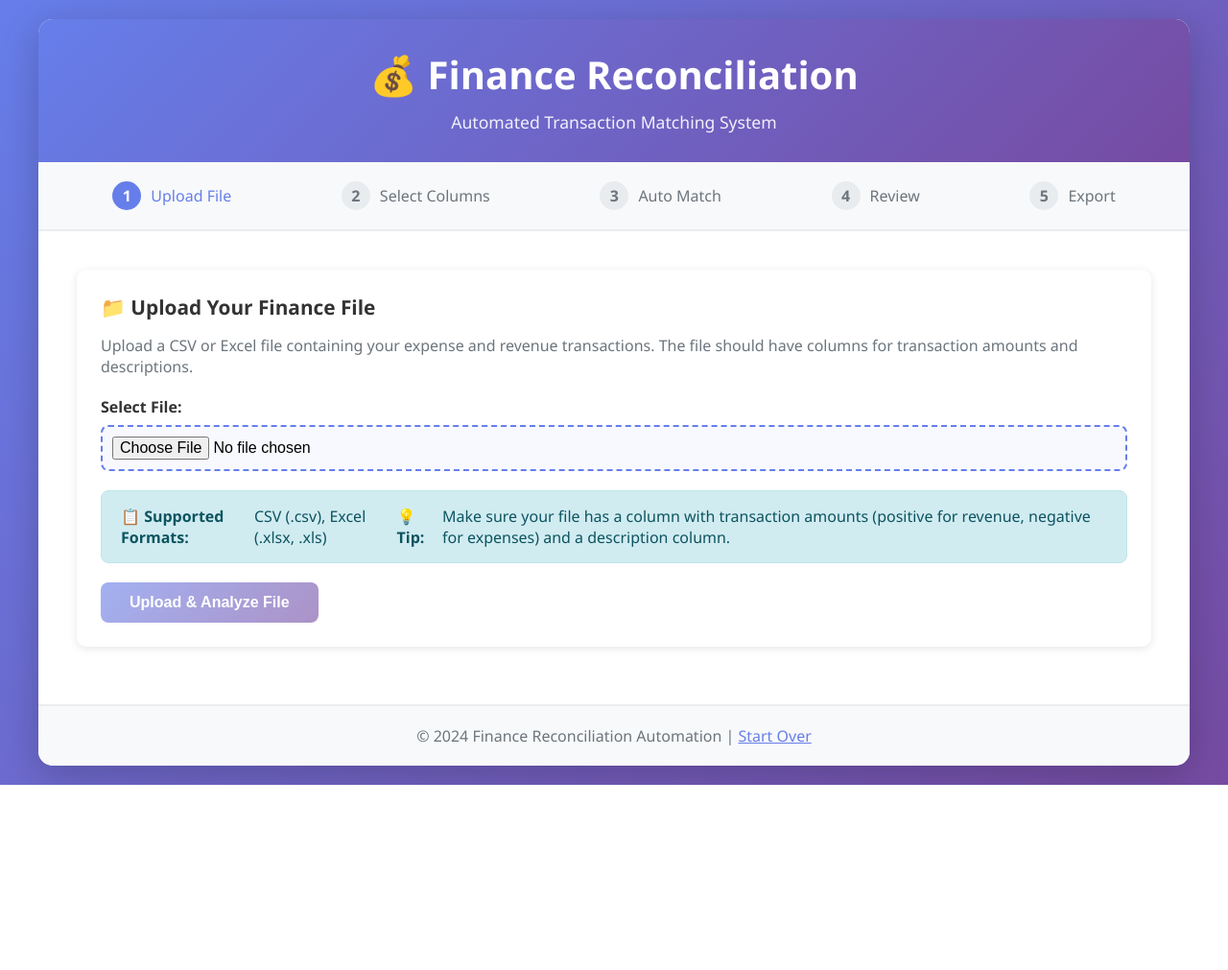
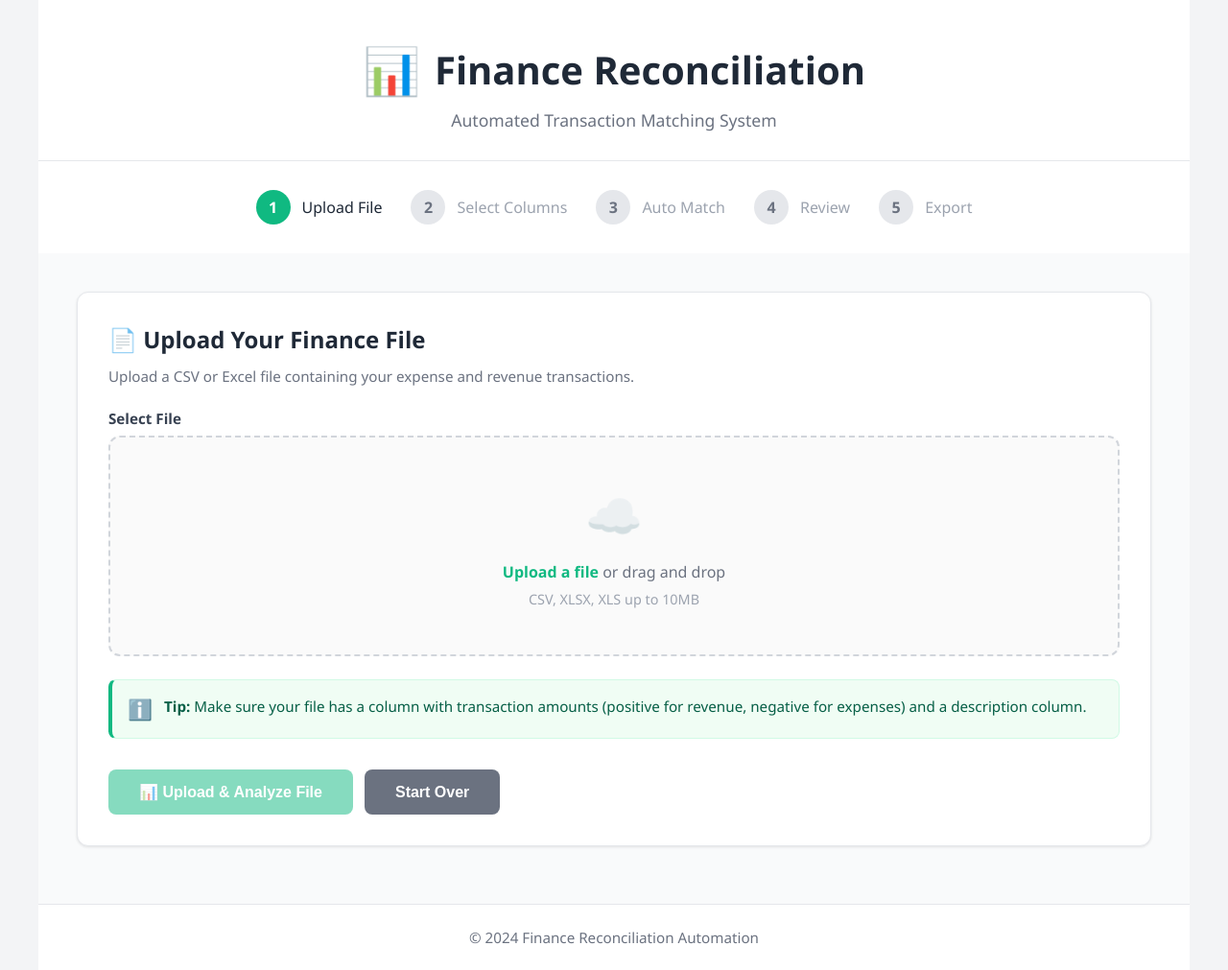
Before and after one commit to adrisyukran/AM-finance-recon, a Flask app: page / in a window 1280 px wide. Shown: the whole page at 96% size. Before the commit the page ends 818 px from the top, so only its background shows below. Run offline with Flask 3, Linux system fonts and the light colour scheme.

Commit message:
minor change ui design

```diff
--- a/templates/base.html
+++ b/templates/base.html
@@ -14,138 +14,169 @@
 
         body {
             font-family: 'Segoe UI', Tahoma, Geneva, Verdana, sans-serif;
-            background: linear-gradient(135deg, #667eea 0%, #764ba2 100%);
+            background: #f3f4f6;
             min-height: 100vh;
-            padding: 20px;
+            padding: 0;
         }
 
         .container {
             max-width: 1200px;
             margin: 0 auto;
             background: white;
-            border-radius: 15px;
-            box-shadow: 0 10px 40px rgba(0, 0, 0, 0.2);
-            overflow: hidden;
         }
 
         .header {
-            background: linear-gradient(135deg, #667eea 0%, #764ba2 100%);
-            color: white;
-            padding: 30px;
+            background: white;
+            color: #1f2937;
+            padding: 40px 30px 30px;
             text-align: center;
+            border-bottom: 1px solid #e5e7eb;
+        }
+
+        .header-icon {
+            width: 50px;
+            height: 50px;
+            margin: 0 auto 15px;
         }
 
         .header h1 {
             font-size: 2.5em;
-            margin-bottom: 10px;
+            margin-bottom: 8px;
+            color: #1f2937;
+            font-weight: 700;
+            display: flex;
+            align-items: center;
+            justify-content: center;
+            gap: 15px;
+        }
+
+        .header-icon-inline {
+            color: #10b981;
+            font-size: 1.2em;
         }
 
         .header p {
             font-size: 1.1em;
-            opacity: 0.9;
+            color: #6b7280;
+            font-weight: 400;
         }
 
         .nav-steps {
             display: flex;
-            justify-content: space-around;
-            background: #f8f9fa;
-            padding: 20px;
-            border-bottom: 2px solid #e9ecef;
+            justify-content: center;
+            align-items: center;
+            background: white;
+            padding: 30px 20px;
+            gap: 30px;
+            flex-wrap: wrap;
         }
 
         .step {
             display: flex;
             align-items: center;
-            gap: 10px;
-            color: #6c757d;
+            gap: 12px;
+            color: #9ca3af;
             font-weight: 500;
+            font-size: 1em;
         }
 
         .step-number {
-            width: 30px;
-            height: 30px;
+            width: 36px;
+            height: 36px;
             border-radius: 50%;
-            background: #e9ecef;
+            background: #e5e7eb;
             display: flex;
             align-items: center;
             justify-content: center;
-            font-weight: bold;
+            font-weight: 600;
+            font-size: 1em;
+            color: #6b7280;
         }
 
         .step.active {
-            color: #667eea;
+            color: #1f2937;
         }
 
         .step.active .step-number {
-            background: #667eea;
+            background: #10b981;
             color: white;
         }
 
         .step.completed {
-            color: #28a745;
+            color: #10b981;
         }
 
         .step.completed .step-number {
-            background: #28a745;
+            background: #10b981;
             color: white;
         }
 
         .content {
             padding: 40px;
+            background: #f9fafb;
+            min-height: 500px;
         }
 
         .btn {
-            padding: 12px 30px;
+            padding: 14px 32px;
             border: none;
             border-radius: 8px;
             font-size: 16px;
             font-weight: 600;
             cursor: pointer;
-            transition: all 0.3s ease;
+            transition: all 0.2s ease;
             text-decoration: none;
-            display: inline-block;
+            display: inline-flex;
+            align-items: center;
+            gap: 8px;
         }
 
         .btn-primary {
-            background: linear-gradient(135deg, #667eea 0%, #764ba2 100%);
+            background: #10b981;
             color: white;
         }
 
         .btn-primary:hover {
-            transform: translateY(-2px);
-            box-shadow: 0 5px 15px rgba(102, 126, 234, 0.4);
+            background: #059669;
+            transform: translateY(-1px);
+            box-shadow: 0 4px 12px rgba(16, 185, 129, 0.3);
         }
 
         .btn-secondary {
-            background: #6c757d;
+            background: #6b7280;
             color: white;
         }
 
         .btn-secondary:hover {
-            background: #5a6268;
+            background: #4b5563;
         }
 
         .btn-success {
-            background: #28a745;
+            background: #10b981;
             color: white;
         }
 
         .btn-success:hover {
-            background: #218838;
+            background: #059669;
         }
 
         .btn-danger {
-            background: #dc3545;
+            background: #ef4444;
             color: white;
         }
 
         .btn-danger:hover {
-            background: #c82333;
+            background: #dc2626;
         }
 
         .btn:disabled {
-            opacity: 0.6;
+            opacity: 0.5;
             cursor: not-allowed;
+        }
+
+        .btn:disabled:hover {
+            transform: none;
+            box-shadow: none;
         }
 
         .alert {
@@ -158,27 +189,27 @@
         }
 
         .alert-success {
-            background: #d4edda;
-            color: #155724;
-            border: 1px solid #c3e6cb;
+            background: #d1fae5;
+            color: #065f46;
+            border: 1px solid #a7f3d0;
         }
 
         .alert-error {
-            background: #f8d7da;
-            color: #721c24;
-            border: 1px solid #f5c6cb;
+            background: #fee2e2;
+            color: #991b1b;
+            border: 1px solid #fecaca;
         }
 
         .alert-info {
-            background: #d1ecf1;
-            color: #0c5460;
-            border: 1px solid #bee5eb;
+            background: #dbeafe;
+            color: #1e40af;
+            border: 1px solid #bfdbfe;
         }
 
         .alert-warning {
-            background: #fff3cd;
-            color: #856404;
-            border: 1px solid #ffeaa7;
+            background: #fef3c7;
+            color: #92400e;
+            border: 1px solid #fde68a;
         }
 
         .loading {
@@ -192,8 +223,8 @@
         }
 
         .spinner {
-            border: 4px solid #f3f3f3;
-            border-top: 4px solid #667eea;
+            border: 4px solid #e5e7eb;
+            border-top: 4px solid #10b981;
             border-radius: 50%;
             width: 40px;
             height: 40px;
@@ -208,42 +239,49 @@
 
         .card {
             background: white;
-            border-radius: 10px;
-            padding: 25px;
+            border-radius: 12px;
+            padding: 32px;
             margin-bottom: 20px;
-            box-shadow: 0 2px 10px rgba(0, 0, 0, 0.1);
+            box-shadow: 0 1px 3px rgba(0, 0, 0, 0.1);
+            border: 1px solid #e5e7eb;
         }
 
         .card-header {
-            font-size: 1.3em;
+            font-size: 1.5em;
             font-weight: 600;
-            margin-bottom: 15px;
-            color: #333;
+            margin-bottom: 12px;
+            color: #1f2937;
+            display: flex;
+            align-items: center;
+            gap: 10px;
         }
 
         .form-group {
-            margin-bottom: 20px;
+            margin-bottom: 24px;
         }
 
         .form-label {
             display: block;
             margin-bottom: 8px;
             font-weight: 600;
-            color: #333;
+            color: #374151;
+            font-size: 0.95em;
         }
 
         .form-control {
             width: 100%;
             padding: 12px;
-            border: 2px solid #e9ecef;
+            border: 2px solid #e5e7eb;
             border-radius: 8px;
             font-size: 16px;
-            transition: border-color 0.3s ease;
+            transition: all 0.2s ease;
+            background: white;
         }
 
         .form-control:focus {
             outline: none;
-            border-color: #667eea;
+            border-color: #10b981;
+            box-shadow: 0 0 0 3px rgba(16, 185, 129, 0.1);
         }
 
         select.form-control {
@@ -251,17 +289,29 @@
         }
 
         .footer {
-            background: #f8f9fa;
-            padding: 20px;
+            background: white;
+            padding: 24px;
             text-align: center;
-            color: #6c757d;
-            border-top: 2px solid #e9ecef;
+            color: #6b7280;
+            border-top: 1px solid #e5e7eb;
+            font-size: 0.95em;
+        }
+
+        .footer a {
+            color: #10b981;
+            text-decoration: none;
+            font-weight: 500;
+        }
+
+        .footer a:hover {
+            color: #059669;
+            text-decoration: underline;
         }
 
         .progress-bar {
             width: 100%;
             height: 30px;
-            background: #e9ecef;
+            background: #e5e7eb;
             border-radius: 15px;
             overflow: hidden;
             margin-bottom: 10px;
@@ -269,7 +319,7 @@
 
         .progress-fill {
             height: 100%;
-            background: linear-gradient(90deg, #667eea 0%, #764ba2 100%);
+            background: #10b981;
             transition: width 0.5s ease;
             display: flex;
             align-items: center;
@@ -286,11 +336,12 @@
         }
 
         .stat-card {
-            background: linear-gradient(135deg, #667eea 0%, #764ba2 100%);
+            background: linear-gradient(135deg, #10b981 0%, #059669 100%);
             color: white;
-            padding: 20px;
-            border-radius: 10px;
+            padding: 24px;
+            border-radius: 12px;
             text-align: center;
+            box-shadow: 0 4px 12px rgba(16, 185, 129, 0.2);
         }
 
         .stat-value {
@@ -301,13 +352,14 @@
 
         .stat-label {
             font-size: 0.9em;
-            opacity: 0.9;
+            opacity: 0.95;
         }
 
         @media (max-width: 768px) {
             .nav-steps {
                 flex-direction: column;
                 gap: 15px;
+                padding: 20px;
             }
 
             .header h1 {
@@ -315,6 +367,10 @@
             }
 
             .content {
+                padding: 20px;
+            }
+
+            .card {
                 padding: 20px;
             }
 
@@ -329,7 +385,10 @@
 <body>
     <div class="container">
         <div class="header">
-            <h1>💰 Finance Reconciliation</h1>
+            <h1>
+                <span class="header-icon-inline">📊</span>
+                Finance Reconciliation
+            </h1>
             <p>Automated Transaction Matching System</p>
         </div>
 
@@ -363,7 +422,7 @@
         </div>
 
         <div class="footer">
-            <p>&copy; 2024 Finance Reconciliation Automation | <a href="/reset" style="color: #667eea;">Start Over</a></p>
+            <p>&copy; 2024 Finance Reconciliation Automation</p>
         </div>
     </div>
 
--- a/templates/index.html
+++ b/templates/index.html
@@ -31,31 +31,43 @@
 <div id="upload-section">
     <div class="card">
         <div class="card-header">
-            📁 Upload Your Finance File
+            📄 Upload Your Finance File
         </div>
-        <p style="color: #6c757d; margin-bottom: 20px;">
+        <p style="color: #6b7280; margin-bottom: 24px; font-size: 0.95em;">
             Upload a CSV or Excel file containing your expense and revenue transactions.
-            The file should have columns for transaction amounts and descriptions.
         </p>
 
         <div class="form-group">
-            <label class="form-label">Select File:</label>
-            <input type="file" id="fileInput" accept=".csv,.xlsx,.xls" class="form-control"
-                   style="padding: 10px; cursor: pointer;">
+            <label class="form-label">Select File</label>
+            <div class="upload-zone" id="uploadZone">
+                <div class="upload-icon">☁️</div>
+                <div class="upload-text">
+                    <span class="upload-link">Upload a file</span> or drag and drop
+                </div>
+                <div class="upload-hint">CSV, XLSX, XLS up to 10MB</div>
+                <input type="file" id="fileInput" accept=".csv,.xlsx,.xls" style="display: none;">
+            </div>
         </div>
 
-        <div class="alert alert-info">
-            <strong>📋 Supported Formats:</strong> CSV (.csv), Excel (.xlsx, .xls)<br>
-            <strong>💡 Tip:</strong> Make sure your file has a column with transaction amounts (positive for revenue, negative for expenses) and a description column.
+        <div class="info-box">
+            <div class="info-icon">ℹ️</div>
+            <div class="info-content">
+                <strong>Tip:</strong> Make sure your file has a column with transaction amounts (positive for revenue, negative for expenses) and a description column.
+            </div>
         </div>
 
-        <button id="uploadBtn" class="btn btn-primary" onclick="uploadFile()" disabled>
-            Upload & Analyze File
-        </button>
+        <div style="display: flex; gap: 12px; margin-top: 32px;">
+            <button id="uploadBtn" class="btn btn-primary" onclick="uploadFile()" disabled>
+                📊 Upload & Analyze File
+            </button>
+            <button class="btn btn-secondary" onclick="location.reload()">
+                Start Over
+            </button>
+        </div>
 
         <div id="uploadLoading" class="loading">
             <div class="spinner"></div>
-            <p style="margin-top: 15px;">Uploading and analyzing file...</p>
+            <p style="margin-top: 15px; color: #6b7280;">Uploading and analyzing file...</p>
         </div>
     </div>
 </div>
@@ -65,13 +77,13 @@
         <div class="card-header">
             🔧 Select Columns for Matching
         </div>
-        <p style="color: #6c757d; margin-bottom: 20px;">
+        <p style="color: #6b7280; margin-bottom: 24px; font-size: 0.95em;">
             Select the columns that will be used for entity matching and balance calculation.
         </p>
 
-        <div id="fileInfo" style="background: #f8f9fa; padding: 15px; border-radius: 8px; margin-bottom: 20px;">
-            <strong>File:</strong> <span id="fileName"></span><br>
-            <strong>Total Columns:</strong> <span id="columnCount"></span>
+        <div id="fileInfo" style="background: #f9fafb; padding: 16px; border-radius: 8px; margin-bottom: 24px; border: 1px solid #e5e7eb;">
+            <strong style="color: #1f2937;">File:</strong> <span id="fileName" style="color: #6b7280;"></span><br>
+            <strong style="color: #1f2937;">Total Columns:</strong> <span id="columnCount" style="color: #6b7280;"></span>
         </div>
 
         <div class="form-group">
@@ -79,7 +91,7 @@
             <select id="amountColumn" class="form-control">
                 <option value="">-- Select Amount Column --</option>
             </select>
-            <small style="color: #6c757d; display: block; margin-top: 5px;">
+            <small style="color: #6b7280; display: block; margin-top: 8px; font-size: 0.9em;">
                 Column containing transaction amounts (negative for expenses, positive for revenue)
             </small>
         </div>
@@ -89,14 +101,14 @@
             <select id="descriptionColumn" class="form-control">
                 <option value="">-- Select Description Column --</option>
             </select>
-            <small style="color: #6c757d; display: block; margin-top: 5px;">
+            <small style="color: #6b7280; display: block; margin-top: 8px; font-size: 0.9em;">
                 Column containing transaction descriptions for entity matching
             </small>
         </div>
 
-        <div style="display: flex; gap: 10px; margin-top: 30px;">
+        <div style="display: flex; gap: 12px; margin-top: 32px;">
             <button class="btn btn-primary" onclick="startMatching()">
-                Start Matching Process
+                ▶️ Start Matching Process
             </button>
             <button class="btn btn-secondary" onclick="location.reload()">
                 Upload Different File
@@ -105,37 +117,146 @@
 
         <div id="columnLoading" class="loading">
             <div class="spinner"></div>
-            <p style="margin-top: 15px;">Processing transactions...</p>
+            <p style="margin-top: 15px; color: #6b7280;">Processing transactions...</p>
         </div>
     </div>
 </div>
 
 <style>
-    #fileInput {
-        border: 2px dashed #667eea;
-        background: #f8f9ff;
+    .upload-zone {
+        border: 2px dashed #d1d5db;
+        border-radius: 12px;
+        padding: 48px 24px;
+        text-align: center;
+        background: #fafafa;
+        cursor: pointer;
+        transition: all 0.2s ease;
+    }
+
+    .upload-zone:hover {
+        border-color: #10b981;
+        background: #f0fdf4;
+    }
+
+    .upload-zone.dragover {
+        border-color: #10b981;
+        background: #f0fdf4;
+        transform: scale(1.01);
+    }
+
+    .upload-icon {
+        font-size: 3em;
+        margin-bottom: 16px;
+        opacity: 0.6;
+    }
+
+    .upload-text {
+        font-size: 1em;
+        color: #6b7280;
+        margin-bottom: 8px;
+    }
+
+    .upload-link {
+        color: #10b981;
+        font-weight: 600;
         cursor: pointer;
     }
 
-    #fileInput:hover {
-        background: #f0f2ff;
-        border-color: #5568d3;
+    .upload-link:hover {
+        color: #059669;
+        text-decoration: underline;
     }
 
-    .form-group small {
+    .upload-hint {
         font-size: 0.9em;
+        color: #9ca3af;
+    }
+
+    .info-box {
+        display: flex;
+        gap: 12px;
+        padding: 16px;
+        background: #f0fdf4;
+        border: 1px solid #d1fae5;
+        border-left: 4px solid #10b981;
+        border-radius: 8px;
+        margin-top: 24px;
+    }
+
+    .info-icon {
+        font-size: 1.3em;
+        flex-shrink: 0;
+    }
+
+    .info-content {
+        color: #065f46;
+        font-size: 0.95em;
+        line-height: 1.5;
+    }
+
+    .info-content strong {
+        font-weight: 600;
     }
 </style>
 
 <script>
-    // Enable upload button when file is selected
-    document.getElementById('fileInput').addEventListener('change', function(e) {
-        const uploadBtn = document.getElementById('uploadBtn');
-        uploadBtn.disabled = !e.target.files.length;
+    // Get elements
+    const fileInput = document.getElementById('fileInput');
+    const uploadZone = document.getElementById('uploadZone');
+    const uploadBtn = document.getElementById('uploadBtn');
+
+    // Click to upload
+    uploadZone.addEventListener('click', () => {
+        fileInput.click();
+    });
+
+    // File input change
+    fileInput.addEventListener('change', function(e) {
+        if (e.target.files.length > 0) {
+            uploadBtn.disabled = false;
+            const fileName = e.target.files[0].name;
+            uploadZone.querySelector('.upload-text').innerHTML =
+                `<span class="upload-link">${fileName}</span> selected`;
+        }
+    });
+
+    // Drag and drop handlers
+    ['dragenter', 'dragover', 'dragleave', 'drop'].forEach(eventName => {
+        uploadZone.addEventListener(eventName, preventDefaults, false);
+        document.body.addEventListener(eventName, preventDefaults, false);
+    });
+
+    function preventDefaults(e) {
+        e.preventDefault();
+        e.stopPropagation();
+    }
+
+    ['dragenter', 'dragover'].forEach(eventName => {
+        uploadZone.addEventListener(eventName, () => {
+            uploadZone.classList.add('dragover');
+        });
+    });
+
+    ['dragleave', 'drop'].forEach(eventName => {
+        uploadZone.addEventListener(eventName, () => {
+            uploadZone.classList.remove('dragover');
+        });
+    });
+
+    uploadZone.addEventListener('drop', (e) => {
+        const dt = e.dataTransfer;
+        const files = dt.files;
+
+        if (files.length > 0) {
+            fileInput.files = files;
+            uploadBtn.disabled = false;
+            const fileName = files[0].name;
+            uploadZone.querySelector('.upload-text').innerHTML =
+                `<span class="upload-link">${fileName}</span> selected`;
+        }
     });
 
     async function uploadFile() {
-        const fileInput = document.getElementById('fileInput');
         const file = fileInput.files[0];
 
         if (!file) {
@@ -145,7 +266,7 @@
 
         // Show loading
         showLoading('uploadLoading');
-        document.getElementById('uploadBtn').disabled = true;
+        uploadBtn.disabled = true;
 
         // Create form data
         const formData = new FormData();
@@ -179,11 +300,11 @@
                 showAlert(data.message, 'success');
             } else {
                 showAlert(data.message, 'error');
-                document.getElementById('uploadBtn').disabled = false;
+                uploadBtn.disabled = false;
             }
         } catch (error) {
             showAlert('Error uploading file: ' + error.message, 'error');
-            document.getElementById('uploadBtn').disabled = false;
+            uploadBtn.disabled = false;
         } finally {
             hideLoading('uploadLoading');
         }
@@ -282,40 +403,5 @@
             hideLoading('columnLoading');
         }
     }
-
-    // Handle drag and drop for file input
-    const fileInput = document.getElementById('fileInput');
-    const uploadSection = document.getElementById('upload-section');
-
-    ['dragenter', 'dragover', 'dragleave', 'drop'].forEach(eventName => {
-        uploadSection.addEventListener(eventName, preventDefaults, false);
-    });
-
-    function preventDefaults(e) {
-        e.preventDefault();
-        e.stopPropagation();
-    }
-
-    ['dragenter', 'dragover'].forEach(eventName => {
-        uploadSection.addEventListener(eventName, () => {
-            uploadSection.style.opacity = '0.7';
-        });
-    });
-
-    ['dragleave', 'drop'].forEach(eventName => {
-        uploadSection.addEventListener(eventName, () => {
-            uploadSection.style.opacity = '1';
-        });
-    });
-
-    uploadSection.addEventListener('drop', (e) => {
-        const dt = e.dataTransfer;
-        const files = dt.files;
-
-        if (files.length > 0) {
-            fileInput.files = files;
-            document.getElementById('uploadBtn').disabled = false;
-        }
-    });
 </script>
 {% endblock %}
```
Also changed, not shown: 2 other files.
